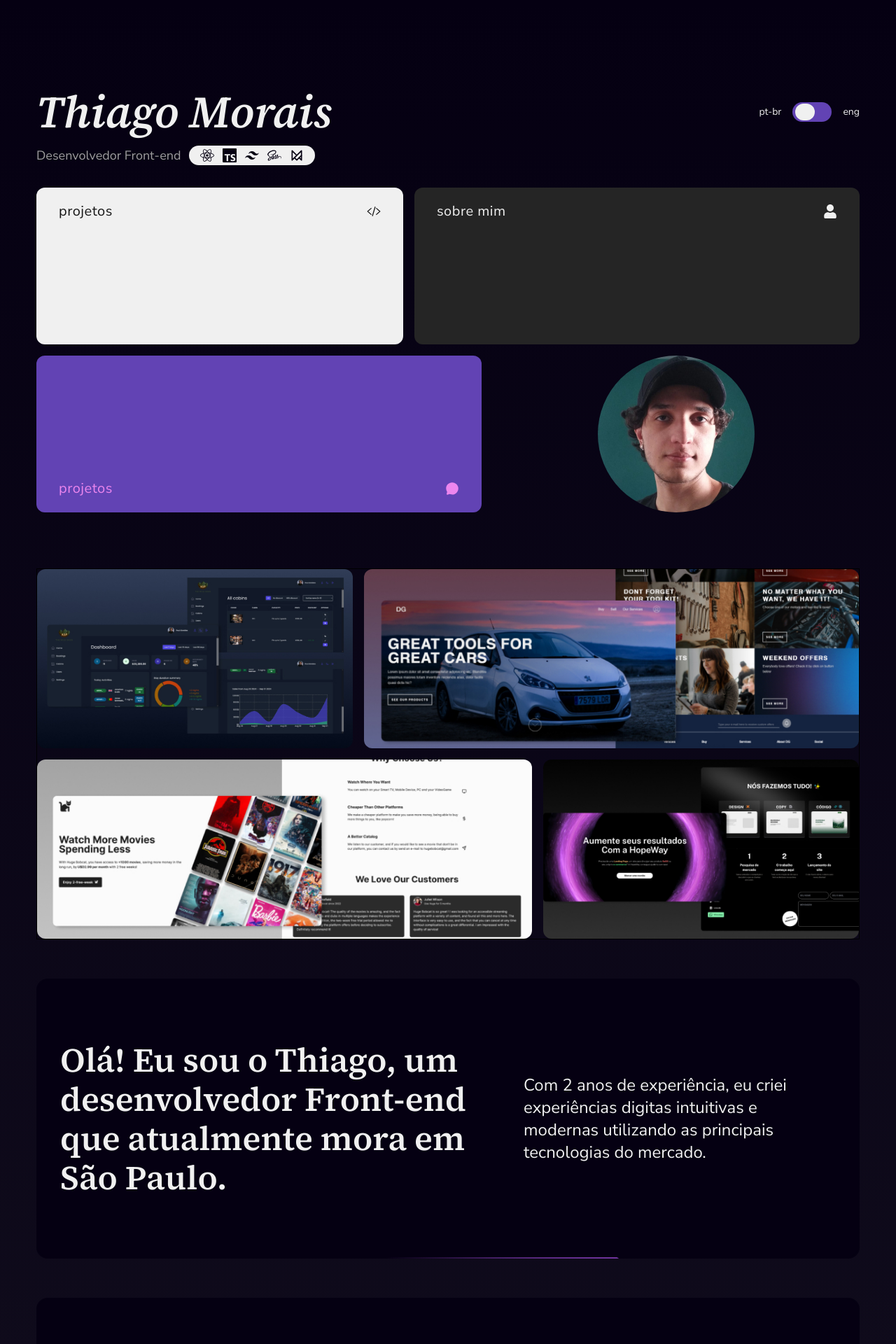
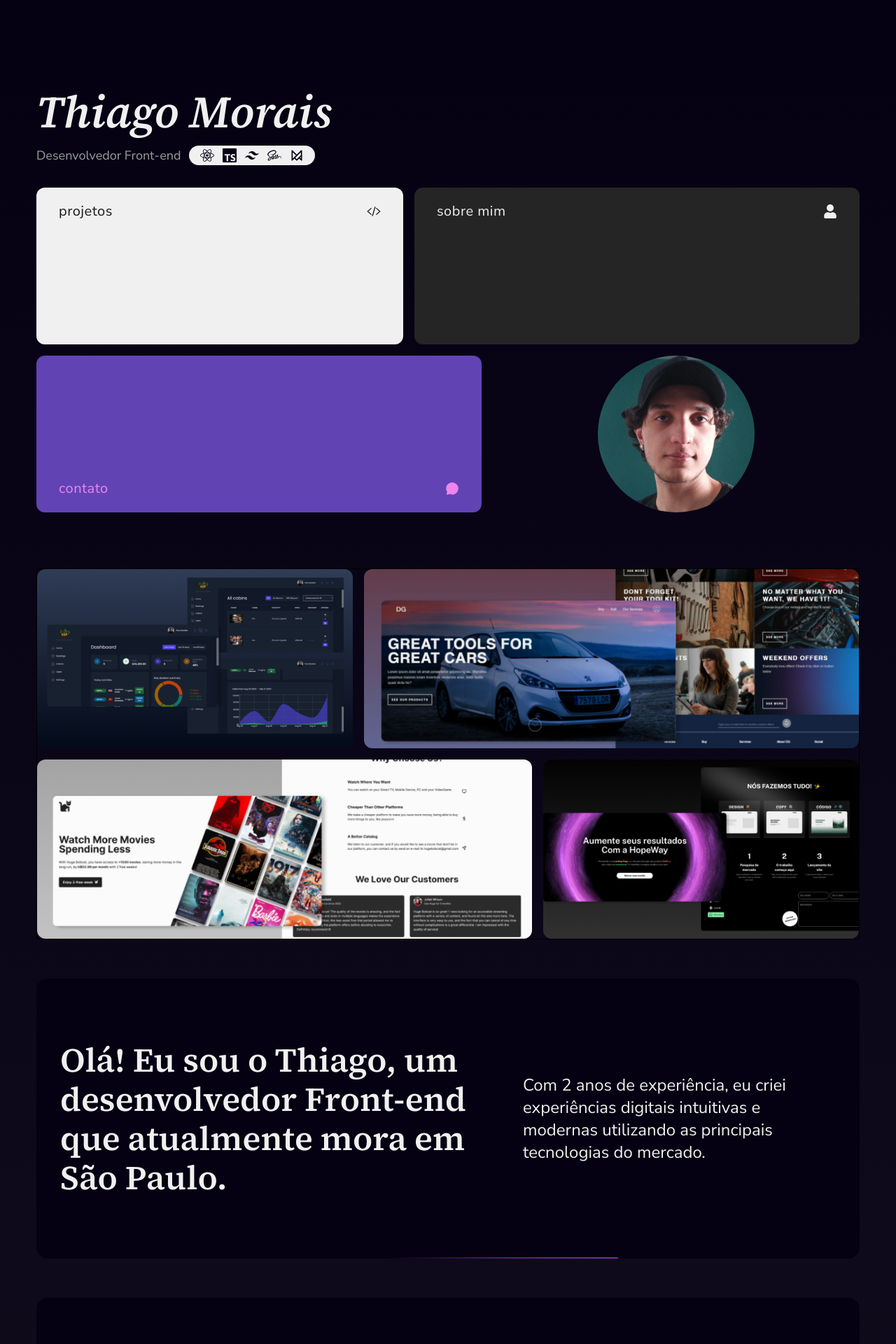
Before and after one commit to thirraz/portfolio, a React (Vite) app: page / in a window 1280 px wide. Shown: the top 1920 px of the page at 70% size. Built offline with nearby package versions, Linux system fonts and the light colour scheme.

Commit message:
update: removing i18n feature

```diff
--- a/src/components/about-me-section/AboutMeSection.tsx
+++ b/src/components/about-me-section/AboutMeSection.tsx
@@ -1,17 +1,17 @@
-import { useTranslation } from "react-i18next"
 import AnimatedBorder from "../AnimatedBorder"
 
 function AboutMeSection() {
-	const { t: translate } = useTranslation()
-
 	return (
 		<section id="about-me">
 			<AnimatedBorder>
 				<h2 className="font-serif font-semibold leading-[3.3rem] md:leading-[3.5rem] text-[clamp(2rem,7vw,3rem)]">
-					{translate("sectionAboutMeTitle")}
+					Olá! Eu sou o Thiago, um desenvolvedor Front-end que atualmente
+					mora em São Paulo.
 				</h2>
 				<p className="text-2xl clamp(1.8rem,4vw,2rem)">
-					{translate("sectionAboutMeContent")}
+					Com 2 anos de experiência, eu criei experiências digitais
+					intuitivas e modernas utilizando as principais tecnologias do
+					mercado.
 				</p>
 			</AnimatedBorder>
 		</section>
--- a/src/components/contact-section/ContactSection.tsx
+++ b/src/components/contact-section/ContactSection.tsx
@@ -3,7 +3,6 @@ import AnimatedBorder from "../AnimatedBorder"
 import ContactButtonComponent from "./ContactButtonComponent"
 import { IoLogoInstagram } from "react-icons/io5"
 import { FaBluesky } from "react-icons/fa6"
-import { useTranslation } from "react-i18next"
 
 const contactLinks = [
 	{
@@ -37,8 +36,6 @@ const contactLinks = [
 ]
 
 function ContactSection() {
-	const { t: translate } = useTranslation()
-
 	return (
 		<section id="contact">
 			<AnimatedBorder
@@ -46,11 +43,14 @@ function ContactSection() {
 				cardContentClassName="text-center md:text-left"
 			>
 				<h2 className="font-serif flex-1 font-semibold text-[clamp(1.8rem,4vw,2.5rem)] leading-[3.3rem] md:leading-[3.5rem]">
-					{translate("contactTitle")}
+					Caso tenha gostado do meu perfil e acredite que possa acrescentar
+					no seu time, aqui estão os meus meios de contato. Obrigado desde
+					já
 				</h2>
 				<div className="flex flex-1 flex-wrap gap-4 pb-4 justify-center items-center">
 					{contactLinks.map(({ link, title, icon }) => (
 						<ContactButtonComponent
+							key={title}
 							link={link}
 							title={title}
 							icon={icon}
--- a/src/components/profile-section/HeadingComponent.tsx
+++ b/src/components/profile-section/HeadingComponent.tsx
@@ -1,42 +1,11 @@
-import { useTranslation } from "react-i18next"
 import Skills from "./SkillsComponent"
-import { useState } from "react"
 
 function HeadingComponent() {
-	const [portuguese, setPortuguese] = useState(true)
-
-	const {
-		i18n: { changeLanguage, language }
-	} = useTranslation()
-
-	const [currLanguage, setCurrLanguage] = useState<string>(language)
-
-	const handleChangeLanguage = () => {
-		const newLanguage = currLanguage === "en" ? "pt" : "en"
-		changeLanguage(newLanguage)
-		setCurrLanguage(newLanguage)
-	}
-
 	return (
 		<div className="text-white mb-8 space-y-8 md:space-y-0">
-			<div className="flex justify-between items-center">
-				<h1 className="font-serif text-[clamp(2rem,10vw,4rem)] font-semibold italic">
-					Thiago Morais
-				</h1>
-				<div className="flex items-center gap-4 min-w-max text-sm">
-					<span>pt-br</span>
-					<button
-						onClick={() => {
-							handleChangeLanguage()
-							setPortuguese(isPortuguese => !isPortuguese)
-						}}
-						className={`bg-purple-500 text-black w-14 h-7 rounded-full font-bold relative flex items-center px-1 transition-all duration-500 justify-${portuguese ? "start" : "end"} `}
-					>
-						<span className="h-6 w-7 rounded-full bg-white block" />
-					</button>
-					<span>eng</span>
-				</div>
-			</div>
+			<h1 className="font-serif text-[clamp(2rem,10vw,4rem)] font-semibold italic">
+				Thiago Morais
+			</h1>
 
 			<Skills />
 		</div>
--- a/src/components/profile-section/ProfileGrid.tsx
+++ b/src/components/profile-section/ProfileGrid.tsx
@@ -3,23 +3,22 @@ import { IoChatbubble, IoCodeSlashOutline } from "react-icons/io5"
 import ProfileCard from "./ProfileCardComponent"
 import ProfilePicComponent from "./ProfilePicComponent"
 import GridContainer from "../containers/GridContainer"
-import i18next from "i18next"
 
 const profileInfos = () => [
 	{
-		title: i18next.t("projectsCard"),
+		title: "projetos",
 		icon: <IoCodeSlashOutline />,
 		className: "text-black bg-white",
 		link: "https://thiagomorais.netlify.app/#projects"
 	},
 	{
-		title: i18next.t("aboutMeCard"),
+		title: "sobre mim",
 		icon: <FaUser />,
 		className: "md:col-span-2 text-white bg-gray-900",
 		link: "https://thiagomorais.netlify.app/#about-me"
 	},
 	{
-		title: i18next.t("projectsCard"),
+		title: "contato",
 		icon: <IoChatbubble />,
 		className: "md:col-span-2 bg-purple-500 text-pink-400 flex items-end",
 		link: "https://thiagomorais.netlify.app/#contact"
--- a/src/components/profile-section/SkillsComponent.tsx
+++ b/src/components/profile-section/SkillsComponent.tsx
@@ -1,15 +1,12 @@
-import { useTranslation } from "react-i18next"
 import { FaReact, FaSass } from "react-icons/fa"
 import { RiTailwindCssFill } from "react-icons/ri"
 import { SiTypescript } from "react-icons/si"
 import { TbBrandFramerMotion } from "react-icons/tb"
 
 function SkillsComponent() {
-	const { t: translate } = useTranslation()
-
 	return (
 		<div className="flex gap-3 items-center">
-			<p className="text-gray text-lg">{translate("role")}</p>
+			<p className="text-gray text-lg">Desenvolvedor Front-end</p>
 			<div className="flex gap-3 py-1 px-4 bg-white text-purple-950 max-w-fit rounded-full text-xl">
 				<FaReact />
 				<SiTypescript />
--- a/src/components/projects-section/ProjectComponent.tsx
+++ b/src/components/projects-section/ProjectComponent.tsx
@@ -13,8 +13,8 @@ function ProjectComponent({ src, className, link, description }: Props) {
 	return (
 		<>
 			<div
-				className="data-[isVisible=true]:fixed data-[isVisible=false]:hidden w-full md:w-auto px-8 py-3 text-black bg-white top-2 left-1/2 -translate-x-1/2 z-50 duration-200 rounded-lg shadow-lg text-center text-lg "
-				data-isVisible={isVisible}
+				data-isvisible={isVisible}
+				className="data-[isvisible=true]:fixed data-[isvisible=false]:hidden w-full md:w-auto px-8 py-3 text-black bg-white top-2 left-1/2 -translate-x-1/2 z-50 duration-200 rounded-lg shadow-lg text-center text-lg "
 			>
 				{description}
 			</div>
--- a/src/components/projects-section/ProjectsGrid.tsx
+++ b/src/components/projects-section/ProjectsGrid.tsx
@@ -5,30 +5,33 @@ import theWildOasis from "../../assets/projects_covers/the-wild-oasis.jpg"
 import hugeBobcat from "../../assets/projects_covers/huge-bobcat.jpg"
 import desertGlobal from "../../assets/projects_covers/desert-global.jpg"
 import hopewayDesign from "../../assets/projects_covers/hopeway.jpg"
-import i18next from "i18next"
 
-const projectsInfo = () => [
+const projectsInfo = [
 	{
 		src: theWildOasis,
 		link: "https://the-wild-oasis-with-typescript-843dfw587-thirrazs-projects.vercel.app/",
-		description: i18next.t("projectTWO")
+		description:
+			"Uma aplicação interna para uma pequena boutique de hotel que checa a entrada e saída de clientes."
 	},
 	{
 		src: desertGlobal,
 		link: "https://desertglobal.netlify.app/",
 		className: "sm:col-start-2 sm:col-span-2",
-		description: i18next.t("projectDG")
+		description:
+			"Você precisa de peças para o seu carro, ou alguma ferramenta para consertá-lo? A Desert Global tem tudo isso e muito mais!"
 	},
 	{
 		src: hugeBobcat,
 		link: "https://huge-bobcat.vercel.app/",
 		className: "sm:col-span-2",
-		description: i18next.t("projectHugeBobcat")
+		description:
+			"Uma plataforma de streaming com uma quantidade ENORME de filmes, por um preço acessível. Não perca mais dinheiro, inscreva-se na Huge Bobcat!"
 	},
 	{
 		src: hopewayDesign,
 		link: "https://hopeway.site",
-		description: i18next.t("projectHD")
+		description:
+			"Uma Landing Page para uma agência de webdesign chamada Hopeway Design."
 	}
 ]
 
@@ -36,7 +39,7 @@ function ProjectsGrid() {
 	return (
 		<section id="projects">
 			<GridContainer className=" md:[grid-template-columns:1fr_15rem_1fr] border mt-20  z-20">
-				{projectsInfo().map(({ link, src, className, description }, i) => (
+				{projectsInfo.map(({ link, src, className, description }, i) => (
 					<ProjectComponent
 						key={i}
 						link={link}
--- a/src/lib/i18next.ts
+++ /dev/null
@@ -1,13 +0,0 @@
-import i18n from "i18next"
-import { initReactI18next } from "react-i18next"
-
-import ptTranslation from "../locale/pt.json"
-import enTranslation from "../locale/en.json"
-
-i18n.use(initReactI18next).init({
-	resources: {
-		en: { ...enTranslation },
-		pt: { ...ptTranslation }
-	},
-	lng: "pt"
-})
--- a/src/locale/en.json
+++ /dev/null
@@ -1,15 +0,0 @@
-{
-	"translation": {
-		"role": "Front-end Developer",
-		"sectionAboutMeTitle": "Hi! I'm Thiago, a Front-end developer located in São Paulo, Brazil.",
-		"sectionAboutMeContent": "With 2 years of experience, I created intuitive and engaging digital experiences.",
-		"contactTitle": "If you liked my profile and want me to be part of your team, here is how you can contact me. Thanks in advance!",
-		"projectsCard": "projects",
-		"aboutMeCard": "about me",
-		"contactCard": "contact",
-		"projectTWO": "An internal app for a small hotel boutique that checks the entry and exit of customers. Manages all reservations cabins and also the customers.",
-		"projectDG": "Do you need pieces for your car, or some tool to fix it? Desert Global has that and more!",
-		"projectHugeBobcat": "A streaming platform with an ENORMOUS amount of movies, for an affordable price. Don’t waste any more money, subscribe to Huge Bobcat!",
-		"projectHD": "A Landing Page for a webdesign agency called Hopeway Design"
-	}
-}
--- a/src/locale/pt.json
+++ /dev/null
@@ -1,15 +0,0 @@
-{
-	"translation": {
-		"role": "Desenvolvedor Front-end",
-		"sectionAboutMeTitle": "Olá! Eu sou o Thiago, um desenvolvedor Front-end que atualmente mora em São Paulo.",
-		"sectionAboutMeContent": "Com 2 anos de experiência, eu criei experiências digitas intuitivas e modernas utilizando as principais tecnologias do mercado.",
-		"contactTitle": "Caso tenha gostado do meu perfil e acredite que possa acrescentar no seu time, aqui estão os meus meios de contato. Obrigado desde já",
-		"projectsCard": "projetos",
-		"aboutMeCard": "sobre mim",
-		"contactCard": "contato",
-		"projectTWO": "Uma aplicação interna para uma pequena boutique de hotel que checa a entrada e saída de clientes.",
-		"projectDG": "Você precisa de peças para o seu carro, ou alguma ferramenta para consertá-lo? A Desert Global tem tudo isso e muito mais!",
-		"projectHugeBobcat": "Uma plataforma de streaming com uma quantidade ENORME de filmes, por um preço acessível. Não perca mais dinheiro, inscreva-se na Huge Bobcat!",
-		"projectHD": "Uma Landing Page para uma agência de webdesign chamada Hopeway Design."
-	}
-}
--- a/src/main.tsx
+++ b/src/main.tsx
@@ -2,8 +2,6 @@ import { StrictMode } from "react"
 import { createRoot } from "react-dom/client"
 import App from "./App.tsx"
 import "./index.css"
-
-import "./lib/i18next"
 
 createRoot(document.getElementById("root")!).render(
 	<StrictMode>
```
Also changed, not shown: 1 other file (tests, documents, lock files or other folders).
